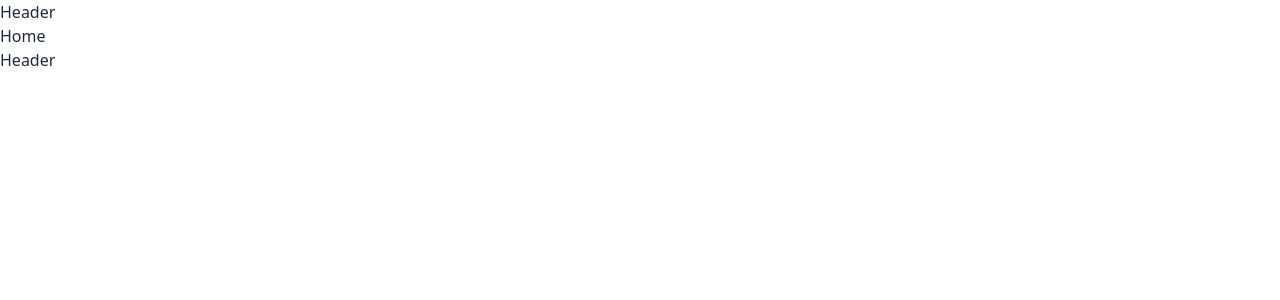
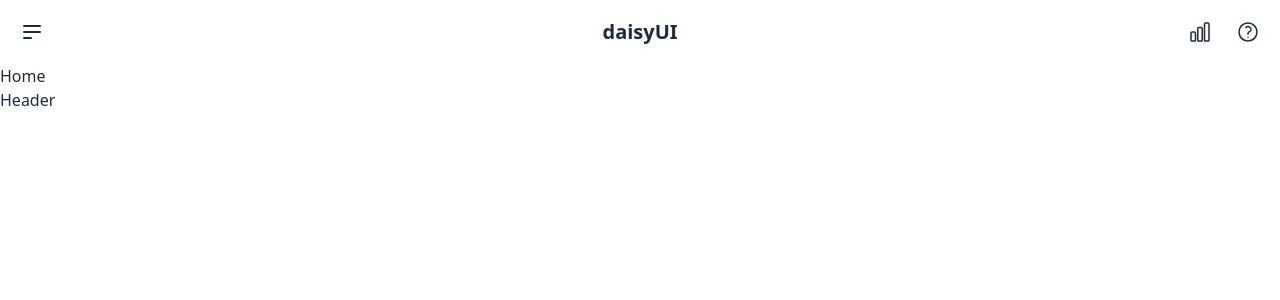
Before and after one commit to hirusha-adi/Near-Web, a React (Vite) app: page / in a window 1280 px wide. Shown: the top 300 px of the page. Built offline with nearby package versions, Linux system fonts and the light colour scheme.

Commit message:
stuff ordered

```diff
--- a/src/components/Header.jsx
+++ b/src/components/Header.jsx
@@ -1,10 +1,91 @@
+import ImagePandaFace from "../assets/face.png";
+import { ChartBarIcon } from "@heroicons/react/24/outline";
+import { QuestionMarkCircleIcon } from "@heroicons/react/24/outline";
+import { ArrowTopRightOnSquareIcon } from "@heroicons/react/24/outline";
+
 const Header = () => {
-
-    return (
-        <>
-            Header
-        </>
-    );
+  return (
+    <>
+      <div className="navbar bg-base-100">
+        <div className="navbar-start">
+          <div className="dropdown">
+            <div
+              tabIndex={0}
+              role="button"
+              className="btn btn-ghost btn-circle"
+            >
+              <svg
+                xmlns="http://www.w3.org/2000/svg"
+                className="h-6 w-6"
+                fill="none"
+                viewBox="0 0 24 24"
+                stroke="currentColor"
+              >
+                <path
+                  strokeLinecap="round"
+                  strokeLinejoin="round"
+                  strokeWidth="2"
+                  d="M4 6h16M4 12h16M4 18h7"
+                />
+              </svg>
+            </div>
+            <ul
+              tabIndex={0}
+              className="menu menu-sm dropdown-content bg-base-100 rounded-box z-[1] mt-3 w-52 p-2 shadow"
+            >
+              <li>
+                <a>Leaderboards</a>
+              </li>
+              <li>
+                <a>Help & Support</a>
+              </li>
+              <li className="menu-title">
+                <span className="divider m-0 my-0 pointer-events-none"></span>
+              </li>
+              <li>
+                <a>
+                  Changelog <ArrowTopRightOnSquareIcon className="w-4" />
+                </a>
+              </li>
+              <li>
+                <a>
+                  Source Code <ArrowTopRightOnSquareIcon className="w-4" />
+                </a>
+              </li>
+              <li>
+                <a>
+                  Privacy Policy <ArrowTopRightOnSquareIcon className="w-4" />
+                </a>
+              </li>
+              <li>
+                <a>
+                  Terms and Agreement{" "}
+                  <ArrowTopRightOnSquareIcon className="w-4" />
+                </a>
+              </li>
+              <li className="menu-title">
+                <span className="divider m-0 my-0 pointer-events-none"></span>
+              </li>
+              <li className="text-right text-gray-600">Near v0.8</li>
+            </ul>
+          </div>
+        </div>
+        <div className="navbar-center">
+          <a className="btn btn-ghost text-xl">daisyUI</a>
+        </div>
+        <div className="navbar-end">
+          <button className="btn btn-ghost btn-circle">
+            <ChartBarIcon className="w-6" />
+          </button>
+          <button className="btn btn-ghost btn-circle">
+            <div className="indicator">
+              <QuestionMarkCircleIcon className="w-6" />
+            </div>
+          </button>
+        </div>
+      </div>
+    </>
+  );
 };
 
-export { Header }
+export { Header };
```
